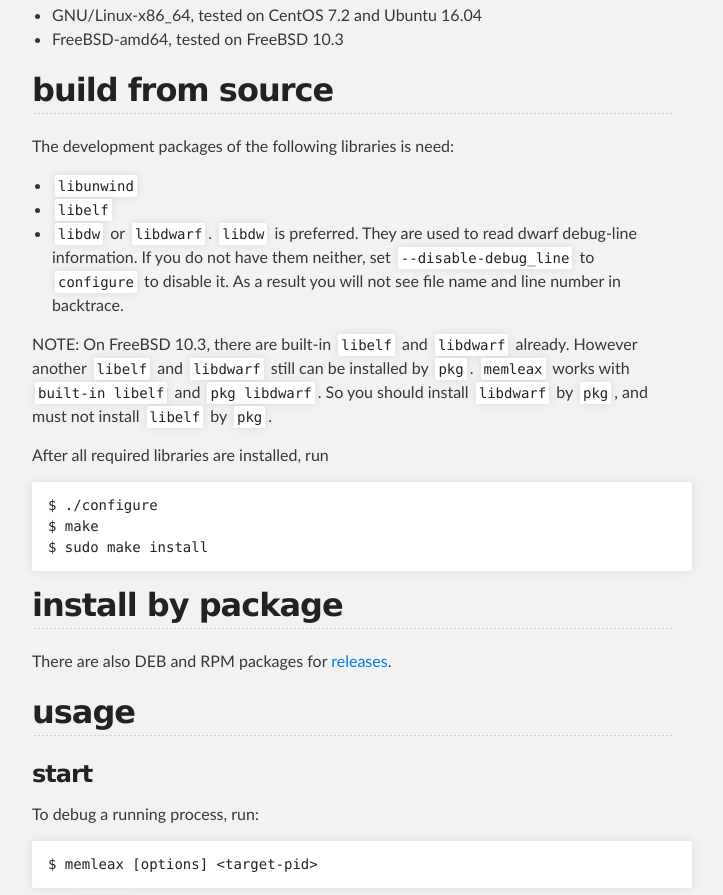
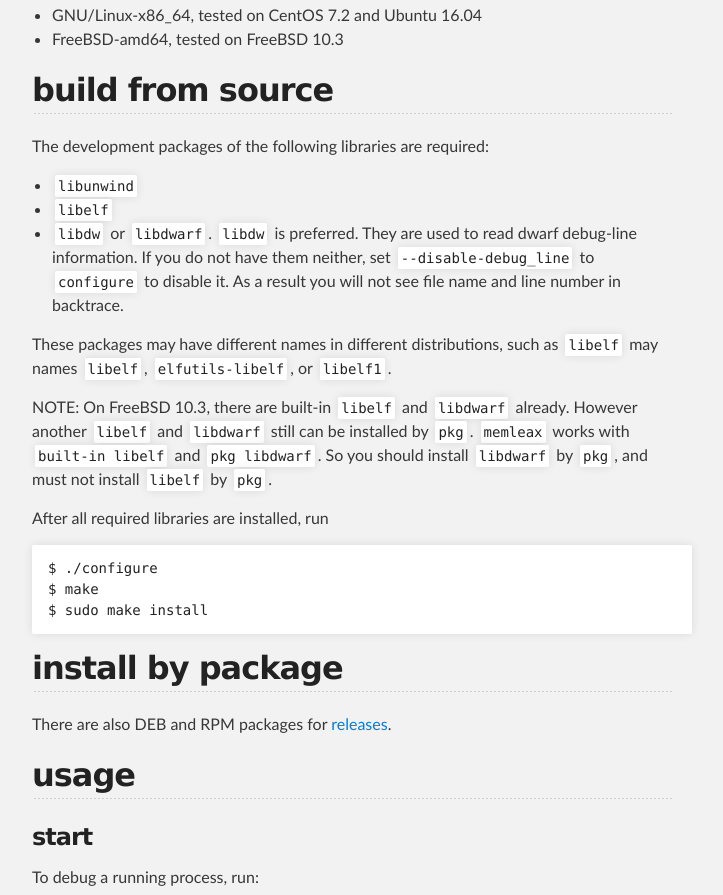
Before and after one commit to WuBingzheng/memleax, a plain HTML site: page index.html in a window 1280 px wide. Shown: the part 1837-2732 px from the top of the page, without its empty margins (288-1011 px from the left). Drawn offline with Linux system fonts and the light colour scheme.

```diff
--- a/index.html
+++ b/index.html
@@ -113,7 +113,7 @@ convenient and suitable for production environment.</p>
 <h2>
 <a id="build-from-source" class="anchor" href="#build-from-source" aria-hidden="true"><span aria-hidden="true" class="octicon octicon-link"></span></a>build from source</h2>
 
-<p>The development packages of the following libraries is need:</p>
+<p>The development packages of the following libraries are required:</p>
 
 <ul>
 <li><code>libunwind</code></li>
@@ -124,6 +124,9 @@ information. If you do not have them neither, set <code>--disable-debug_line</co
 <code>configure</code> to disable it. As a result you will not see file name and line
 number in backtrace.</li>
 </ul>
+
+<p>These packages may have different names in different distributions, such as
+<code>libelf</code> may names <code>libelf</code>, <code>elfutils-libelf</code>, or <code>libelf1</code>.</p>
 
 <p>NOTE: On FreeBSD 10.3, there are built-in <code>libelf</code> and <code>libdwarf</code> already.
 However another <code>libelf</code> and <code>libdwarf</code> still can be installed by <code>pkg</code>.
```
Also changed, not shown: params.json (+1 -1 lines).
